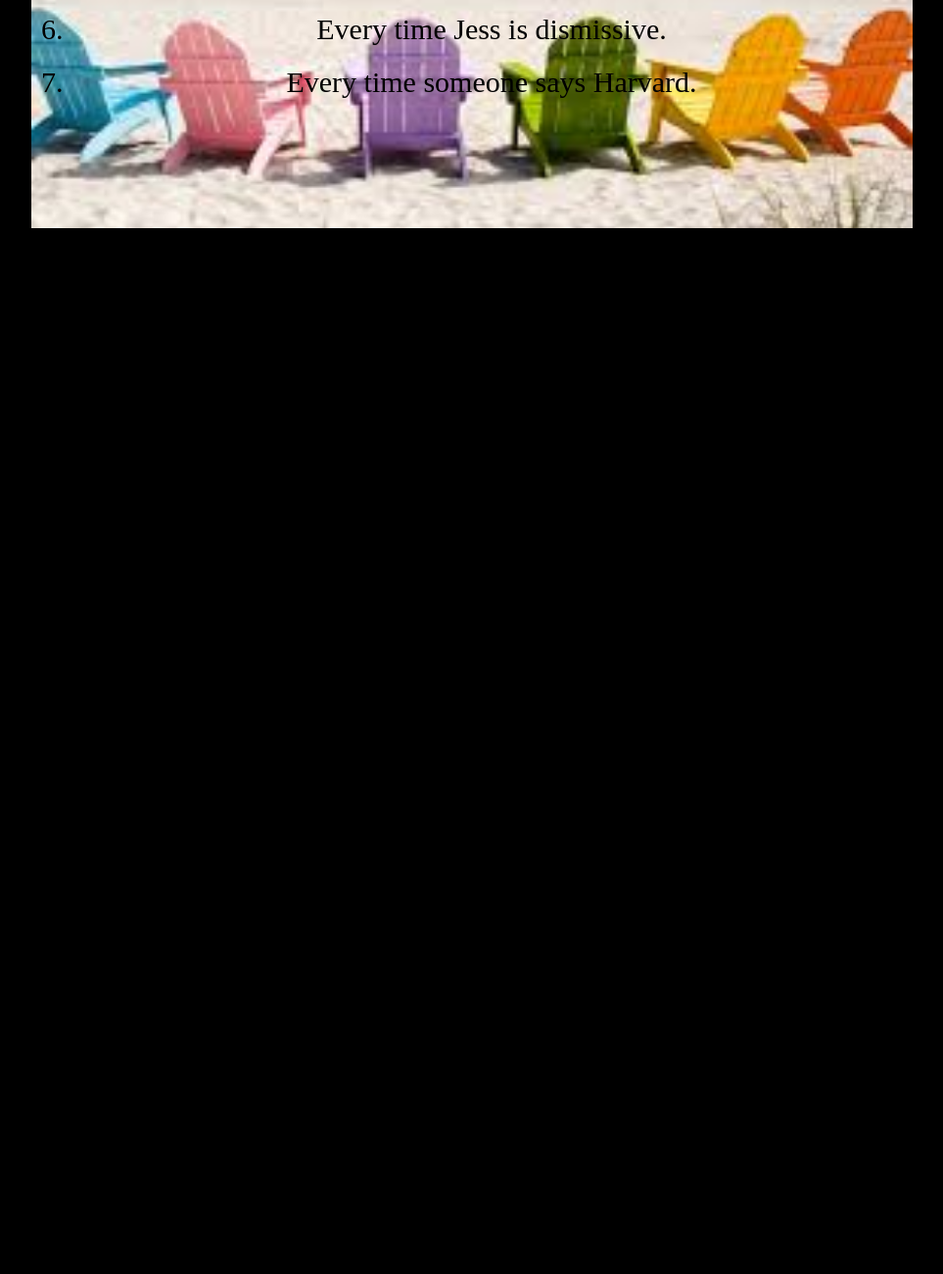
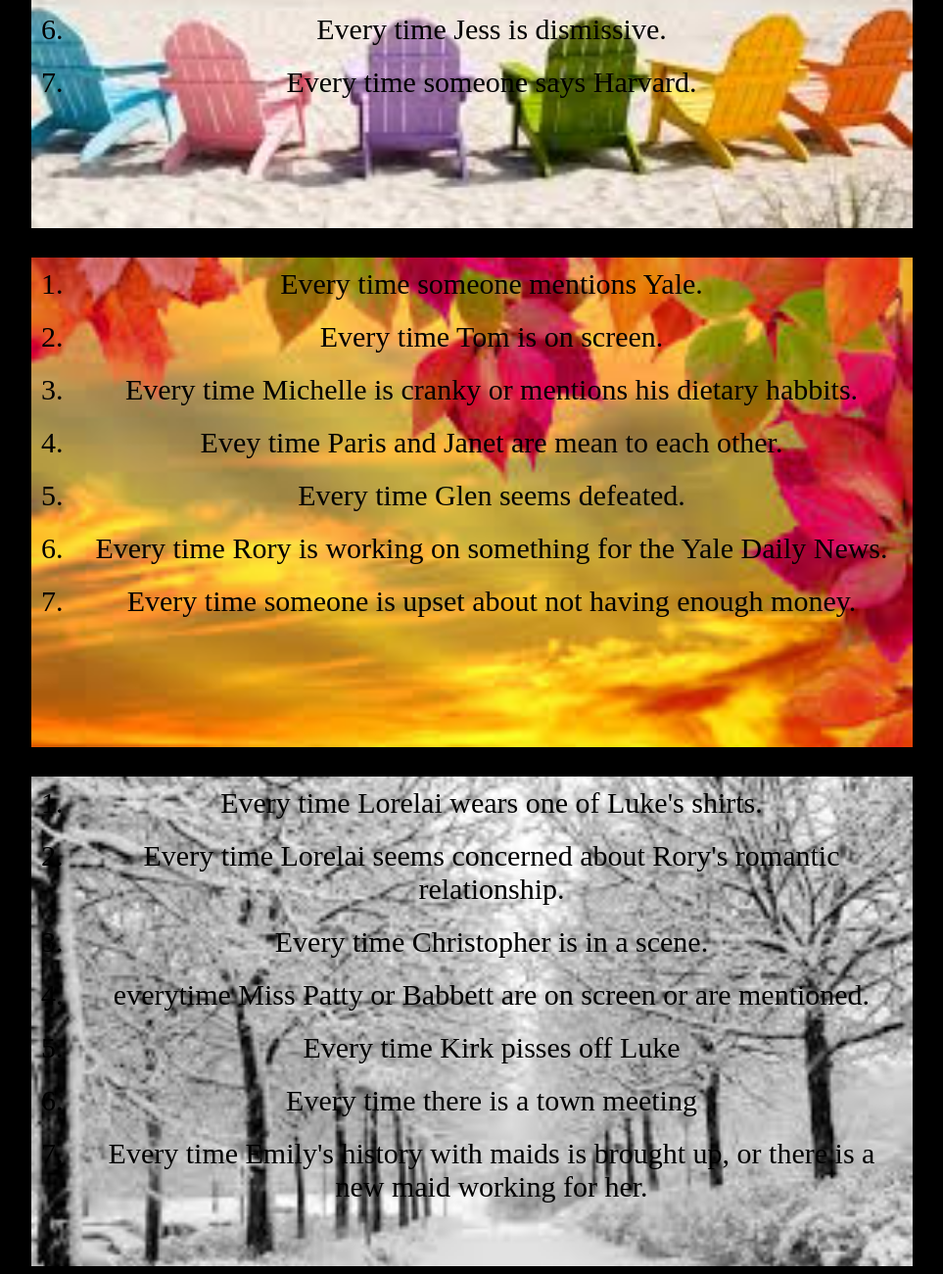
Before and after one commit to christinaplatt/GGDG, a plain HTML site: page index.html in a window 1280 px wide. Shown: the part 1709-3010 px from the top of the page at 98% size, without its empty margins (158-1121 px from the left). Before the commit the page ends 1950 px from the top, so only its background shows below. Drawn offline with Linux system fonts and the light colour scheme.

Commit message:
made the seasons into a separate partial in order to clean up the rules partial. imported it to the main.scss

```diff
--- a/_rules.scss
+++ b/_rules.scss
@@ -5,15 +5,6 @@
 	text-align: center;
 
 }
-.season-1{
-	background: url("images/winter2.jpeg") no-repeat center center fixed;
-	-webkit-background-size: cover;
-	-moz-background-size: cover;
-	-o-background-size: cover;
-	background-size: cover;
-}
-
-
 ul{
 	list-style-type: decimal;
 	font-size: 30px;
@@ -21,17 +12,3 @@
 li{
 	padding: 10px;
 }
-.season-2{
-	background: url("images/spring1.jpeg") no-repeat center center fixed;
-	-webkit-background-size: cover;
-	-moz-background-size: cover;
-	-o-background-size: cover;
-	background-size: cover;
-}
-.season-3{
-	background: url("images/summer3.jpeg") no-repeat center center fixed;
-	-webkit-background-size: cover;
-	-moz-background-size: cover;
-	-o-background-size: cover;
-	background-size: cover;
-}
--- /dev/null
+++ b/_season.scss
@@ -0,0 +1,36 @@
+.season-1{
+	background: url("images/winter2.jpeg") no-repeat center center fixed;
+	-webkit-background-size: cover;
+	-moz-background-size: cover;
+	-o-background-size: cover;
+	background-size: cover;
+}
+.season-2{
+	background: url("images/spring1.jpeg") no-repeat center center fixed;
+	-webkit-background-size: cover;
+	-moz-background-size: cover;
+	-o-background-size: cover;
+	background-size: cover;
+}
+.season-3{
+	background: url("images/summer3.jpeg") no-repeat center center fixed;
+	-webkit-background-size: cover;
+	-moz-background-size: cover;
+	-o-background-size: cover;
+	background-size: cover;
+}
+.season-4{
+	background: url("images/fall2.jpeg") no-repeat center center fixed;
+	-webkit-background-size: cover;
+	-moz-background-size: cover;
+	-o-background-size: cover;
+	background-size: cover;
+
+}
+.season-5{
+	background: url("images/winter.jpeg") no-repeat center center fixed;
+	-webkit-background-size: cover;
+	-moz-background-size: cover;
+	-o-background-size: cover;
+	background-size: cover;
+}
--- a/index.html
+++ b/index.html
@@ -157,6 +157,80 @@
 		</ul>
 	</div>
 
+	<div class="container season-4">
+
+		<ul>
+
+			<li>
+				Every time someone mentions Yale.
+			</li>
+
+			<li>
+				Every time Tom is on screen.
+			</li>
+
+			<li>
+				Every time Michelle is cranky or mentions his dietary habbits.
+			</li>
+
+			<li>
+				Evey time Paris and Janet are mean to each other.
+			</li>
+
+			<li>
+				Every time Glen seems defeated.
+			</li>
+
+			<li>
+				Every time Rory is working on something for the Yale Daily News.
+			</li>
+
+			<li>
+				Every time someone is upset about not having enough money.
+			</li>
+
+		</ul>
+
+	</div>
+
+	<div class="container season-5">
+
+		<ul>
+
+			<li>
+				Every time Lorelai wears one of Luke's shirts.
+			</li>
+
+			<li>
+				Every time Lorelai seems concerned about Rory's romantic relationship.
+			</li>
+
+			<li>
+				Every time Christopher is in a scene.
+			</li>
+
+			<li>
+				everytime Miss Patty or Babbett are on screen or are mentioned.
+			</li>
+
+			<li>
+				Every time Kirk pisses off Luke
+			</li>
+
+			<li>
+				Every time there is a town meeting
+			</li>
+
+			<li>
+				Every time Emily's history with maids is brought up, or there is a new maid working for her.
+			</li>
+		</ul>
+
+
+
+
+
+	</div>
 
 
 
--- a/main.scss
+++ b/main.scss
@@ -1,5 +1,6 @@
 @import 'rules';
 @import 'nav';
+@import 'season';
 body{
 	background-color: black;
 	text-align: center;
```
Also changed, not shown: images/fall1.jpeg (added), images/fall2.jpeg (added), images/winter3.jpeg (added), main.css, 1 other file.
